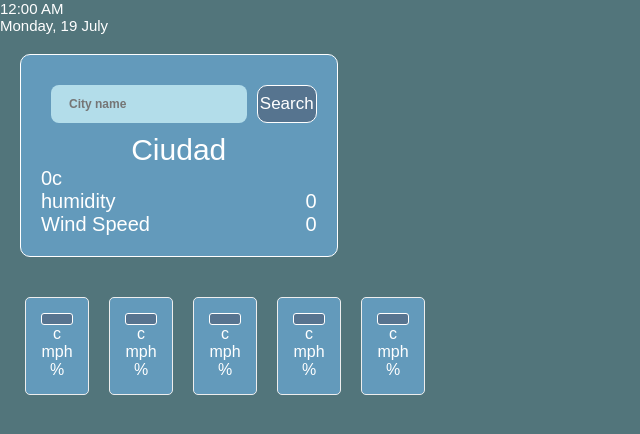
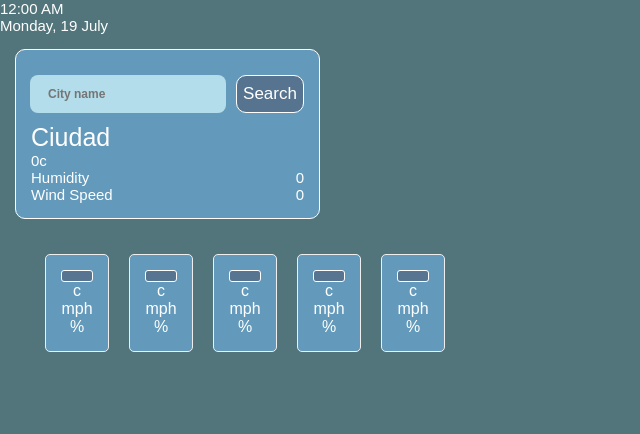
Before and after one commit to Ohmarxp/clima-loco, a plain HTML site: page index.html in a window 1280 px wide. Shown: the whole page, without its empty margins (0-640 px from the left). Drawn offline with Linux system fonts and the light colour scheme.

Commit message:
Declared variables on js file

```diff
--- a/assets/style.css
+++ b/assets/style.css
@@ -1,9 +1,3 @@
-* {
-    box-sizing: border-box;
-    margin: 0;
-    padding: 0;
-}
-
 /* Variables for colors*/
 :root {
     --background1: rgb(82, 117, 123);
@@ -13,6 +7,9 @@
 
 body {
     background-color: var(--background1);
+    box-sizing: border-box;
+    margin: 0;
+    padding: 0;
 }
 
 /* Text color */
@@ -22,49 +19,49 @@ body {
 }
 
 /* Flex parameters for search container*/
-.actual-info{
+.informacion-actual {
     display: flex;
     justify-content: space-between;
     flex-wrap: wrap;
 }
 
 /* Date and Time*/
-.fecha-contenedor {
+.fecha-tiempo {
    font-weight: 100;
 }
-.fecha-contenedor .tiempo {
+.fecha-tiempo .tiempo {
     font-size: 15px;
     font-weight: 100;
 }
-.fecha-contenedor .fecha {
+.fecha-tiempo .fecha {
     font-size: 15px;
 }
 
 /* City-text on search box*/
 .lugar-contenedor .ciudad {
-    font-size: 30px;
+    font-size: 25px;
     display: flex;
-    justify-content: center;
-    align-items: center;
+    justify-content:left;
 }
 
 /* Input format size*/
 .lugar-contenedor .pais{
+    margin-left: -1px;
     font-size: 12px;
     font-weight: 700;
 }
 
 /* Search box */
-.actual-info .otros {
+.informacion-actual .otros {
     display: flex;
     flex-direction: column;
     background-color: var(--background2);
     padding: 1em;
     border-radius: 10px;
-    max-width: 420px;
+    max-width: 400px;
     margin: 1em;
     border: 1px solid white;
-    font-size: 20px;
+    font-size: 15px;
 }
 
 /* Search button position*/
@@ -74,13 +71,13 @@ align-items: center;
 justify-content: center;
 }
 
-/* Search button parameters*/
+/* Search button-box parameters*/
 #buscar-boton {
    font-size: 17px;
    border-radius: 10px;
    border: 1px solid white;
    height: 2.2em;
-   width: 3.5em;
+   width: 4em;
    outline: none;
    color: white;
    background-color: var(--background3);
@@ -99,9 +96,10 @@ justify-content: center;
     font-size: 120%;
 }
 
-.actual-info .otros .clima-articulo {
+/*Humidity and Wind Speed parameters*/
+.informacion-actual .otros .clima-reporte {
     display: flex;
-    justify-content: space-between;
+    justify-content:space-between;
 }
 
 /* Daily forecast container */
--- a/index.html
+++ b/index.html
@@ -9,12 +9,12 @@
 </head>
 <body>
     <div class="contenedor">
-        <div class="actual-info">
-            <div class="fecha-contenedor">
+        <div class="informacion-actual">
+            <div class="fecha-tiempo">
                 <div class="tiempo" id="tiempo">12:00 <span id="am-pm">AM</span></div>
                 <div class="fecha" id="fecha">Monday, 19 July</div>
 
-                <div class="otros" id="actual-clima-articulos">
+                <div class="otros" id="clima-actual-articulos">
                    <div class="lugar-contenedor">
                         <div class="buscar">
                             <input type="text" placeholder="City name" class="pais" id="pais"/>
@@ -25,11 +25,11 @@
 
                     <div class="temperatura">0c</div>
 
-                    <div class="clima-articulo" id="humedad">
-                        <div>humidity</div>
+                    <div class="clima-reporte" id="humedad">
+                        <div>Humidity</div>
                         <div>0</div>
                     </div>
-                     <div class="clima-articulo" id="viento">
+                     <div class="clima-reporte" id="viento">
                         <div>Wind Speed</div>
                         <div>0</div>
                     </div>
@@ -40,10 +40,10 @@
         <div class="futuro-loco">
             <div class="clima-loco" id="clima-loco">
                 <div class="clima-loco-articulo">
-                <div class="dia dia-1"></div>
-                <div id="temperatura1">c</div>
-                <div id="viento1">mph</div>
-                <div id="humedad1">%</div>
+                    <div class="dia dia-1"></div>
+                    <div id="temperatura1">c</div>
+                    <div id="viento1">mph</div>
+                    <div id="humedad1">%</div>
                 </div>
 
                 <div class="clima-loco" id="clima-loco">
--- a/script.js
+++ b/script.js
@@ -1 +1,13 @@
 console.log('What\'s up!')
+
+//Declaring variables
+let boton = document.getElementById('buscar-boton');
+let climaActualArticulos = document.getElementById('clima-actual-articulos');
+let fecha = document.getElementById('fecha');
+let tiempo = document.getElementById('tiempo');
+let pais = document.getElementById('pais');
+let viento = document.getElementById('viento');
+let dia = document.querySelector('.dia')
+let ciudad = document.querySelector('.ciudad');
+let temperatura = document.querySelector('temperatura');
+let humedad = document.getElementById('humedad');
```
